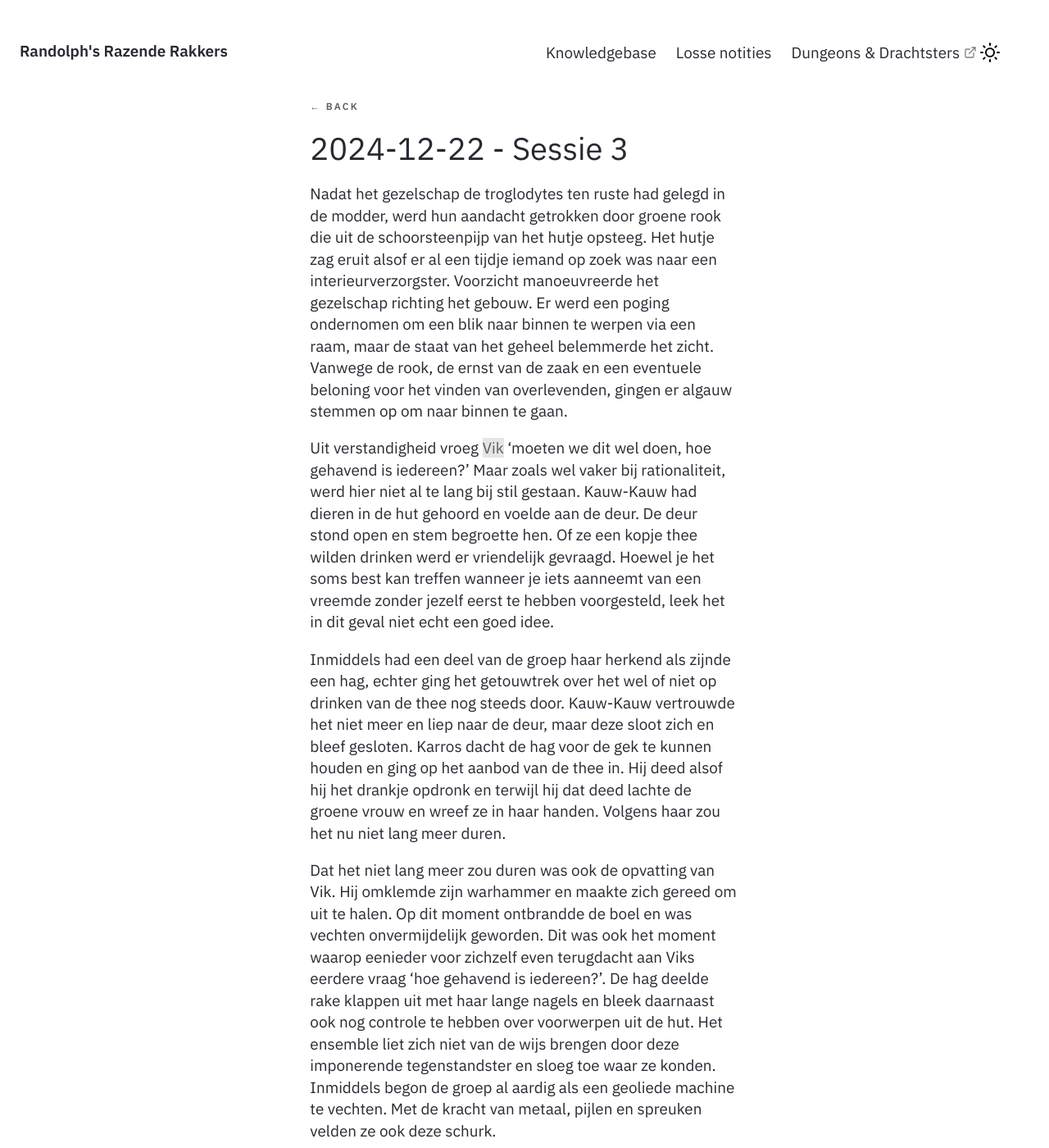
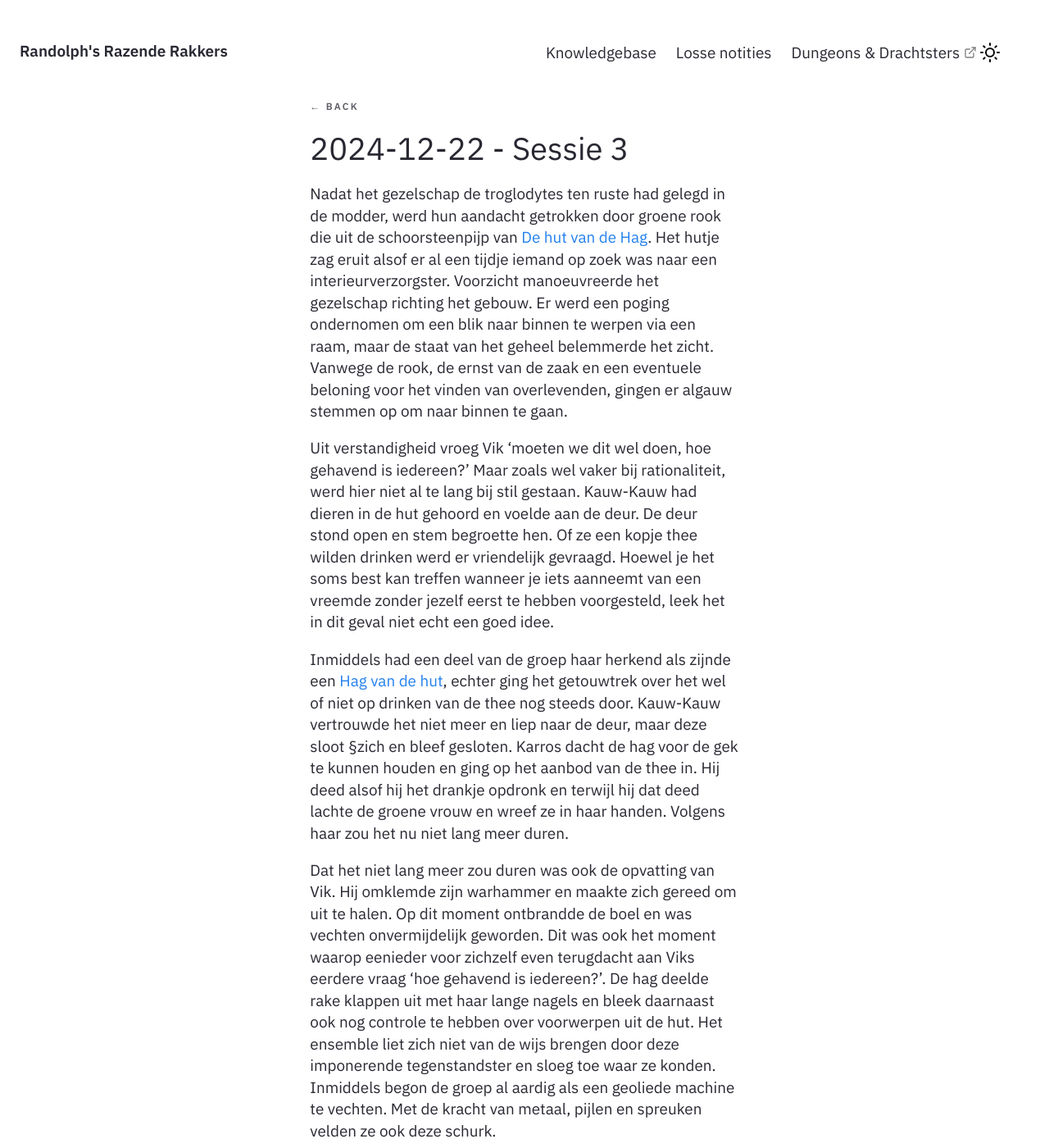
Before and after one commit to basvroegop/rrr, a Jekyll site: the page built from _notes/Public/Samenvattingen/2024-12-22 - Sessie 3.md, in a window 1280 px wide and 1400 px high. Shown: the whole window at 82% size. Built offline with Jekyll 4.4.1, drawn with Linux system fonts in a browser that asks for light colours; some of the changed text lies outside the part shown.

Commit message:
Verwerkt tm sessie 4.

```diff
--- a/_notes/Public/Samenvattingen/2024-12-22 - Sessie 3.md
+++ b/_notes/Public/Samenvattingen/2024-12-22 - Sessie 3.md
@@ -3,17 +3,17 @@ title: 2024-12-22 - Sessie 3
 feed: hide
 ---
 
-Nadat het gezelschap de troglodytes ten ruste had gelegd in de modder, werd hun aandacht getrokken door groene rook die uit de schoorsteenpijp van het hutje opsteeg. Het hutje zag eruit alsof er al een tijdje iemand op zoek was naar een interieurverzorgster. Voorzicht manoeuvreerde het gezelschap richting het gebouw. Er werd een poging ondernomen om een blik naar binnen te werpen via een raam, maar de staat van het geheel belemmerde het zicht. Vanwege de rook, de ernst van de zaak en een eventuele beloning voor het vinden van overlevenden, gingen er algauw stemmen op om naar binnen te gaan.
+Nadat het gezelschap de troglodytes ten ruste had gelegd in de modder, werd hun aandacht getrokken door groene rook die uit de schoorsteenpijp van [[De hut van de Hag]]. Het hutje zag eruit alsof er al een tijdje iemand op zoek was naar een interieurverzorgster. Voorzicht manoeuvreerde het gezelschap richting het gebouw. Er werd een poging ondernomen om een blik naar binnen te werpen via een raam, maar de staat van het geheel belemmerde het zicht. Vanwege de rook, de ernst van de zaak en een eventuele beloning voor het vinden van overlevenden, gingen er algauw stemmen op om naar binnen te gaan.
 
-Uit verstandigheid vroeg [[Vik]] ‘moeten we dit wel doen, hoe gehavend is iedereen?’ Maar zoals wel vaker bij rationaliteit, werd hier niet al te lang bij stil gestaan. Kauw-Kauw had dieren in de hut gehoord en voelde aan de deur. De deur stond open en stem begroette hen. Of ze een kopje thee wilden drinken werd er vriendelijk gevraagd. Hoewel je het soms best kan treffen wanneer je iets aanneemt van een vreemde zonder jezelf eerst te hebben voorgesteld, leek het in dit geval niet echt een goed idee.
+Uit verstandigheid vroeg Vik ‘moeten we dit wel doen, hoe gehavend is iedereen?’ Maar zoals wel vaker bij rationaliteit, werd hier niet al te lang bij stil gestaan. Kauw-Kauw had dieren in de hut gehoord en voelde aan de deur. De deur stond open en stem begroette hen. Of ze een kopje thee wilden drinken werd er vriendelijk gevraagd. Hoewel je het soms best kan treffen wanneer je iets aanneemt van een vreemde zonder jezelf eerst te hebben voorgesteld, leek het in dit geval niet echt een goed idee.
 
-Inmiddels had een deel van de groep haar herkend als zijnde een hag, echter ging het getouwtrek over het wel of niet op drinken van de thee nog steeds door. Kauw-Kauw vertrouwde het niet meer en liep naar de deur, maar deze sloot zich en bleef gesloten. Karros dacht de hag voor de gek te kunnen houden en ging op het aanbod van de thee in. Hij deed alsof hij het drankje opdronk en terwijl hij dat deed lachte de groene vrouw en wreef ze in haar handen. Volgens haar zou het nu niet lang meer duren.
+Inmiddels had een deel van de groep haar herkend als zijnde een [[Hag van de hut]], echter ging het getouwtrek over het wel of niet op drinken van de thee nog steeds door. Kauw-Kauw vertrouwde het niet meer en liep naar de deur, maar deze sloot §zich en bleef gesloten. Karros dacht de hag voor de gek te kunnen houden en ging op het aanbod van de thee in. Hij deed alsof hij het drankje opdronk en terwijl hij dat deed lachte de groene vrouw en wreef ze in haar handen. Volgens haar zou het nu niet lang meer duren.
 
 Dat het niet lang meer zou duren was ook de opvatting van Vik. Hij omklemde zijn warhammer en maakte zich gereed om uit te halen. Op dit moment ontbrandde de boel en was vechten onvermijdelijk geworden. Dit was ook het moment waarop eenieder voor zichzelf even terugdacht aan Viks eerdere vraag ‘hoe gehavend is iedereen?’. De hag deelde rake klappen uit met haar lange nagels en bleek daarnaast ook nog controle te hebben over voorwerpen uit de hut. Het ensemble liet zich niet van de wijs brengen door deze imponerende tegenstandster en sloeg toe waar ze konden. Inmiddels begon de groep al aardig als een geoliede machine te vechten. Met de kracht van metaal, pijlen en spreuken velden ze ook deze schurk.
 
-Na het gevecht doorzochten ze de hut en kwamen onder andere gekleurde kristallen, kleding, kooien, een kist en een pratende otter tegen. Bij de kist troffen ze een raadsel aan welke ze na enig overleg hebben opgelost en vervolgens konden ze de kist openen. Karros de rogue leek tevreden te zijn met de gevonden schatten en goud. De rest van de groep verlegde hun aandacht naar een schattige otter in een maliënkolder. Faunalyn bereidde zich kort even voor en kon toen met dieren spreken. Maar toen de otter sprak begon te spreken, kon iedereen het verstaan. Warempel, het beest sprak gewoon common.
+Na het gevecht doorzochten ze de hut en kwamen onder andere gekleurde kristallen, kleding, kooien, een kist en een pratende otter genaamd [[Donnie]] tegen. Bij de kist troffen ze een raadsel aan welke ze na enig overleg hebben opgelost en vervolgens konden ze de kist openen. Karros de rogue leek tevreden te zijn met de gevonden schatten en goud. De rest van de groep verlegde hun aandacht naar een schattige otter in een maliënkolder. Faunalyn bereidde zich kort even voor en kon toen met dieren spreken. Maar toen de otter sprak begon te spreken, kon iedereen het verstaan. Warempel, het beest sprak gewoon common.
 
-De otter vertelde dat hij in een hinderlaag van necromancers was beland, waarbij hij al zijn vriendjes had verloren. Hij sprak over gevoelens van wraak en over Mysterium Corpus. De groep was erg gecharmeerd van het diertje. Kauw-Kauw zag in de schattige waterkat het ideale huisdier en begon hem te lokken met brokjes, maar tot heden voelde de otter zich te gelijk om zijn meerdere aan Kauw-Kauw te erkennen. Kauw-Kauw zou het blijven proberen.
+De otter vertelde dat hij in een hinderlaag van necromancers was beland, waarbij hij al zijn vriendjes had verloren. Hij sprak over gevoelens van wraak en over [[Mysterium Corpus]]. De groep was erg gecharmeerd van het diertje. Kauw-Kauw zag in de schattige waterkat het ideale huisdier en begon hem te lokken met brokjes, maar tot heden voelde de otter zich te gelijk om zijn meerdere aan Kauw-Kauw te erkennen. Kauw-Kauw zou het blijven proberen.
 
 Het gezelschap beraadde zich over wat de volgende stap in hun avontuur zou zijn, terug naar het dorp of mee met de otter in een missie voor wraak. Ze beseften zich dat ze eerst wel een goede nachtrust konden gebruiken en de hut leek daarvoor de meest veilige plek. Zoals bij elk rustmomenten was iedereen met puntoren of andere elfachtige eigenschappen de sigaar voor het houden van de wacht. Meestal betekende dit, op de eventueel vallende tak na, niet zo’n heel groot probleem, maar de elfen wisten hier altijd goed de slachtofferrol op zich te nemen.
 
@@ -21,7 +21,7 @@ Deze nacht klonken er meerdere malen zware voetstappen in het moeras die zich ri
 
 De otter had wel een idee waar ze ongeveer naar toe moesten. Niet lang daarna zagen ze in de verte al wat vreemde contouren opduiken. Een blik hierop vertelde ze dat het verschillende stenen figuren waren, sommige in slechtere staat dan andere, en een figuur met een zwarte mantel. Ze hadden wel in de gaten dat het er niet in zat om ongezien dichterbij te komen.
 
-Karros, die altijd wel in is voor deceptie, bedacht een plan waarbij hij zou doen alsof Vik en Vos zijn gevangen waren. Vik en Vos, met hun verleden bij Mysterium Corpus, leken de meest geschikte en gezochte gevangenen. De rest van de groep volgde op een afstandje.
+Karros, die altijd wel in is voor deceptie, bedacht een plan waarbij hij zou doen alsof Vik en Vos zijn gevangen waren. Vik en Vos, met hun verleden bij [[Mysterium Corpus]], leken de meest geschikte en gezochte gevangenen. De rest van de groep volgde op een afstandje.
 
 Bij de grot aangekomen bleek de list toch wat minder sterk dan gedacht. De man in de ingang wilde het maar slecht geloven en er moest overgestapt worden op geweld. Eerst werd er verbaal wat geroepen over het niet hebben van haar door Vos en daarna werd men fysiek. Geweld bleek zoals wel vaker een prima oplossing te zijn. Het uitschakelen van dit figuur deed wel stemmen opdoemen vanuit de grot. Karros, gevat als hij is, riep dat ze beter niet konden komen. Hij gaf aan hachee gegeten te hebben en hier behoorlijk last van te hebben. Dergelijke last zouden de anderen niet graag met hem willen delen.
 
```
Also changed, not shown: _notes/Public/Facties/Mysterium Corpus.md (added, +20 -0 lines), _notes/Public/Locaties/Ooshna/Dovania/Cultistengrot.md (added, +8 -0 lines), _notes/Public/Locaties/Ooshna/Dovania/De hut van de Hag.md (added, +8 -0 lines), _notes/Public/Locaties/Ooshna/Dovania/Grindhuizen.md (added, +6 -0 lines), _notes/Public/Locaties/Ooshna/Dovania/Grunsted.md (+2 -2 lines), _notes/Public/Personages/De Prins.md (added, +10 -0 lines), _notes/Public/Personages/Donnie.md (added, +12 -0 lines), _notes/Public/Personages/Hag van de hut.md (added, +12 -0 lines), _notes/Public/Personages/Slangachtige cultleider.md (added, +10 -0 lines), _notes/Public/Samenvattingen/2025-02-09 - Sessie 4.md (added, +21 -0 lines), _notes/Public/Samenvattingen/Overzicht losse notities.md (+1 -0 lines), _notes/Vik.md (added).
